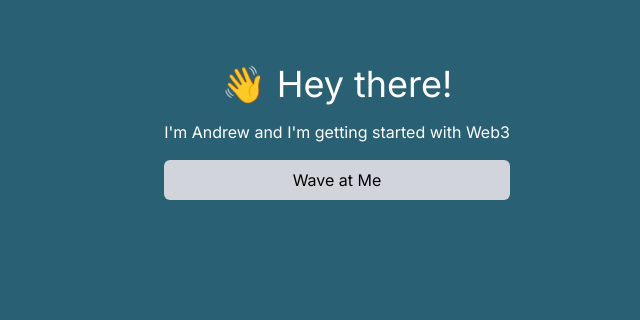
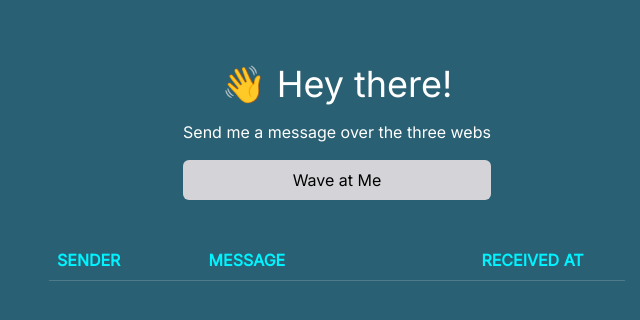
Before and after one commit to a11rew/wave-portal, a React (Create React App) app: page / in a window 1280 px wide. Shown: the top 320 px of the page, without its empty margins (303-943 px from the left). Built offline with nearby package versions, Linux system fonts and the light colour scheme.

Commit message:
add message list

```diff
--- a/src/App.tsx
+++ b/src/App.tsx
@@ -1,20 +1,17 @@
-import { ethers } from "ethers";
-import { contractABI, contractAddress } from "./utils/contractData";
+import MessageList from "./components/MessageList";
 import useIsWalletConnected from "./hooks/useIsWalletConnected";
 import useWaves from "./hooks/useWaves";
 
 function App() {
   const { currentAccount, connectWallet, isLoading } = useIsWalletConnected();
-  const { waves } = useWaves();
+  const { wave } = useWaves();
 
-  console.log(waves);
   return (
-    <div className="flex justify-center w-full mt-16">
-      <div className="flex flex-col justify-center max-w-2xl">
+    <div className="flex flex-col items-center w-full mt-16 gap-10">
+      <div className="flex flex-col justify-center max-w-lg">
         <div className="text-center text-4xl">👋 Hey there!</div>
-
         <div className="text-center mt-4">
-          I'm Andrew and I'm getting started with Web3
+          Send me a message over the three webs
         </div>
         <button
           className="mt-4 p-2 rounded-md text-black bg-gray-300"
@@ -31,41 +28,11 @@
           </button>
         )}
       </div>
+      <div className="max-w-xl">
+        <MessageList />
+      </div>
     </div>
   );
 }
 
 export default App;
-
-const wave = async () => {
-  try {
-    const { ethereum } = window;
-
-    if (ethereum) {
-      const provider = new ethers.providers.Web3Provider(ethereum as any);
-      const signer = provider.getSigner();
-      const wavePortalContract = new ethers.Contract(
-        contractAddress,
-        contractABI,
-        signer
-      );
-
-      let count = await wavePortalContract.getTotalWaves();
-      console.log("Retrieved total wave count...", count.toNumber());
-
-      // Execute contract wave method
-      const waveTxn = await wavePortalContract.wave("Test wave");
-      console.log("Mining... ", waveTxn.hash);
-
-      await waveTxn.wait();
-      console.log("Mined -- ", waveTxn.hash);
-
-      count = await wavePortalContract.getTotalWaves();
-      console.log("Retrieved total wave count...", count.toNumber());
-    } else {
-      console.log("Ethereum object doesn't exist!");
-    }
-  } catch (error) {
-    console.log(error);
-  }
-};
--- /dev/null
+++ b/src/components/MessageList.tsx
@@ -0,0 +1,37 @@
+import useWaves from "../hooks/useWaves";
+
+const MessageList: React.FC = (): React.ReactElement => {
+  const { waves } = useWaves();
+
+  return (
+    <table className="table-fixed w-full">
+      <thead>
+        <tr className="border-b border-opacity-20 text-heading">
+          <th className="w-2/6 p-2 text-left">SENDER</th>
+          <th className="w-3/5 p-2 text-left">MESSAGE</th>
+          <th className="w-2/6 p-2 text-left">RECEIVED AT</th>
+        </tr>
+      </thead>
+      <tbody>
+        {waves &&
+          waves.map((wave) => (
+            <tr key={`${wave.address}${wave.timestamp.toISOString()}`}>
+              <td className="break-words align-top p-2">
+                {truncate(wave.address)}
+              </td>
+              <td className="break-words align-top p-2">{wave.message}</td>
+              <td className="break-words align-top p-2">
+                {wave.timestamp.toDateString()}
+              </td>
+            </tr>
+          ))}
+      </tbody>
+    </table>
+  );
+};
+
+export default MessageList;
+
+const truncate = (str: string) => {
+  return `${str.substr(0, 5)}...${str.substr(str.length - 5, 5)}`;
+};
--- a/src/hooks/useWaves.ts
+++ b/src/hooks/useWaves.ts
@@ -13,10 +13,10 @@
   const [allWaves, setAllWaves] = useState<Wave[]>([]);
   const [isLoading, setIsLoading] = useState<Boolean>(true);
 
+  const { ethereum } = window;
+
   useEffect(() => {
     try {
-      const { ethereum } = window;
-
       if (ethereum) {
         const provider = new ethers.providers.Web3Provider(ethereum as any);
         const signer = provider.getSigner();
@@ -27,18 +27,14 @@
         ) as WavePortal;
 
         // Call the getAllWaves method from contract
-
         wavePortalContract.getAllWaves().then((waves) => {
-          waves.forEach((wave) => {
-            setAllWaves([
-              ...allWaves,
-              {
-                address: wave.waver,
-                timestamp: new Date(wave.timestamp.toNumber() * 1000),
-                message: wave.message,
-              },
-            ]);
-          });
+          setAllWaves(
+            waves.map((wave) => ({
+              address: wave.waver,
+              timestamp: new Date(wave.timestamp.toNumber() * 1000),
+              message: wave.message,
+            }))
+          );
           setIsLoading(false);
         });
       } else {
@@ -49,9 +45,34 @@
       console.log(err);
       setIsLoading(false);
     }
-  }, []);
+  }, [ethereum]);
 
-  return { waves: allWaves, isLoading };
+  const wave = async () => {
+    try {
+      if (ethereum) {
+        const provider = new ethers.providers.Web3Provider(ethereum as any);
+        const signer = provider.getSigner();
+        const wavePortalContract = new ethers.Contract(
+          contractAddress,
+          contractABI,
+          signer
+        );
+
+        // Execute contract wave method
+        const waveTxn = await wavePortalContract.wave("Test wave");
+        console.log("Mining... ", waveTxn.hash);
+        await waveTxn.wait();
+
+        console.log("Mined -- ", waveTxn.hash);
+      } else {
+        console.log("Ethereum object doesn't exist!");
+      }
+    } catch (error) {
+      console.log(error);
+    }
+  };
+
+  return { waves: allWaves, wave, isLoading };
 };
 
 export default useWaves;
--- a/tailwind.config.js
+++ b/tailwind.config.js
@@ -2,11 +2,13 @@
 
 module.exports = {
   purge: ["./src/**/*.{js,jsx,ts,tsx}", "./public/index.html"],
-  mode: "jit",
   darkMode: false, // or 'media' or 'class'
   theme: {
     extend: {
-      ...colors,
+      colors: {
+        ...colors,
+        heading: "#00f3ff",
+      },
     },
   },
   variants: {
```
